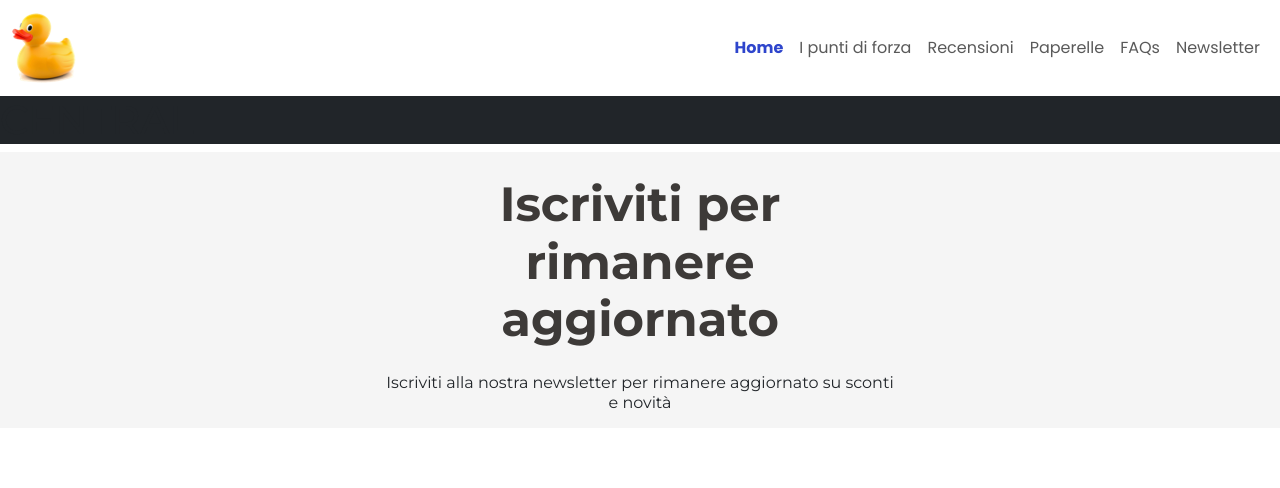
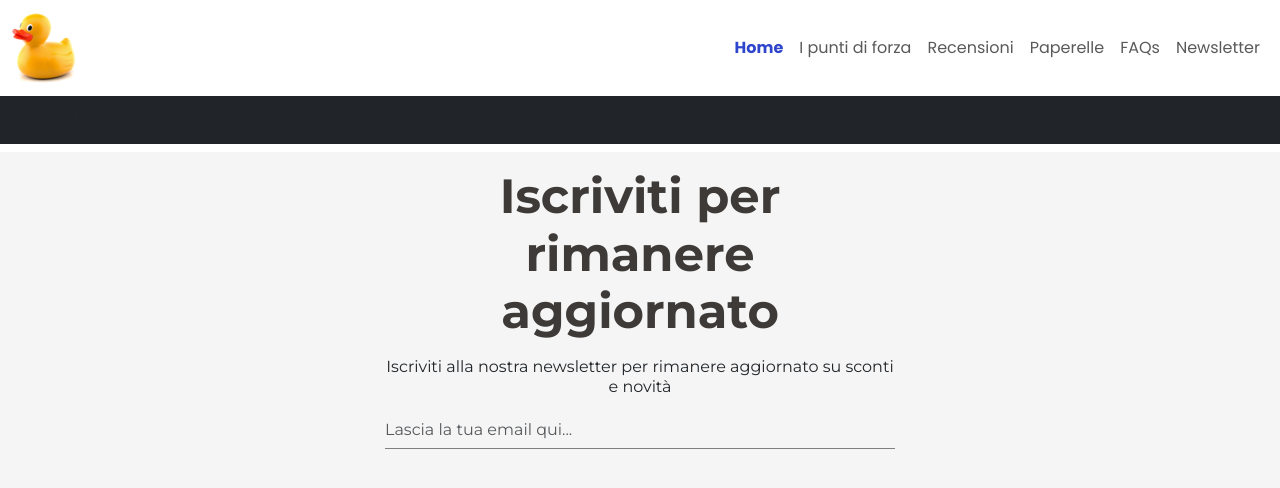
Before and after one commit to LucaCavatassi/landing-page-product, a Vue app: page / in a window 1280 px wide. Shown: the top 488 px of the page. Built offline with nearby package versions, Linux system fonts and the light colour scheme.

Commit message:
feat: input box for email with client side control + focus color align with design

```diff
--- a/src/components/FooterComponent.vue
+++ b/src/components/FooterComponent.vue
@@ -4,8 +4,12 @@
 <template>
     <div class="grey-bg d-flex justify-content-center">
         <div class="ms-container body-font">
-            <h2 class="mb-0 text-center font-size-big p-4 fw-bold black-text">Iscriviti per rimanere aggiornato</h2>
+            <h2 class="mb-0 text-center font-size-big px-4 px-md-5 py-3 fw-bold black-text">Iscriviti per rimanere aggiornato</h2>
             <p class="fs-6 text-center">Iscriviti alla nostra newsletter per rimanere aggiornato su sconti e novità</p>
+
+            <form class="mb-5" action="">
+                <input class="ps-0 w-100 form-control" type="email" placeholder="Lascia la tua email qui..." aria-label="Email Input Newsletter">
+            </form>
         </div>
     </div>
 </template>
@@ -13,6 +17,7 @@
 <style scoped lang="scss">
 @import '../style/general.scss';
 
+// COMMON
 // Grey Background
 .grey-bg {
     background-color: $grey;
@@ -40,4 +45,22 @@
         font-size: 3rem;
     }
 }
+
+// FORM
+.form-control {
+    background-color: $grey;
+    border-bottom: 1px solid grey!important;
+    border-top: none;
+    border-left: none;
+    border-right: none;
+    border-radius: 0px;
+}
+
+.form-control:focus {
+    color: $black;
+    background-color: $grey;
+    border-color: $green;
+    outline: 0;
+    box-shadow: 0 0.3rem 0.3rem -0.25rem $green;
+}
 </style>
```
